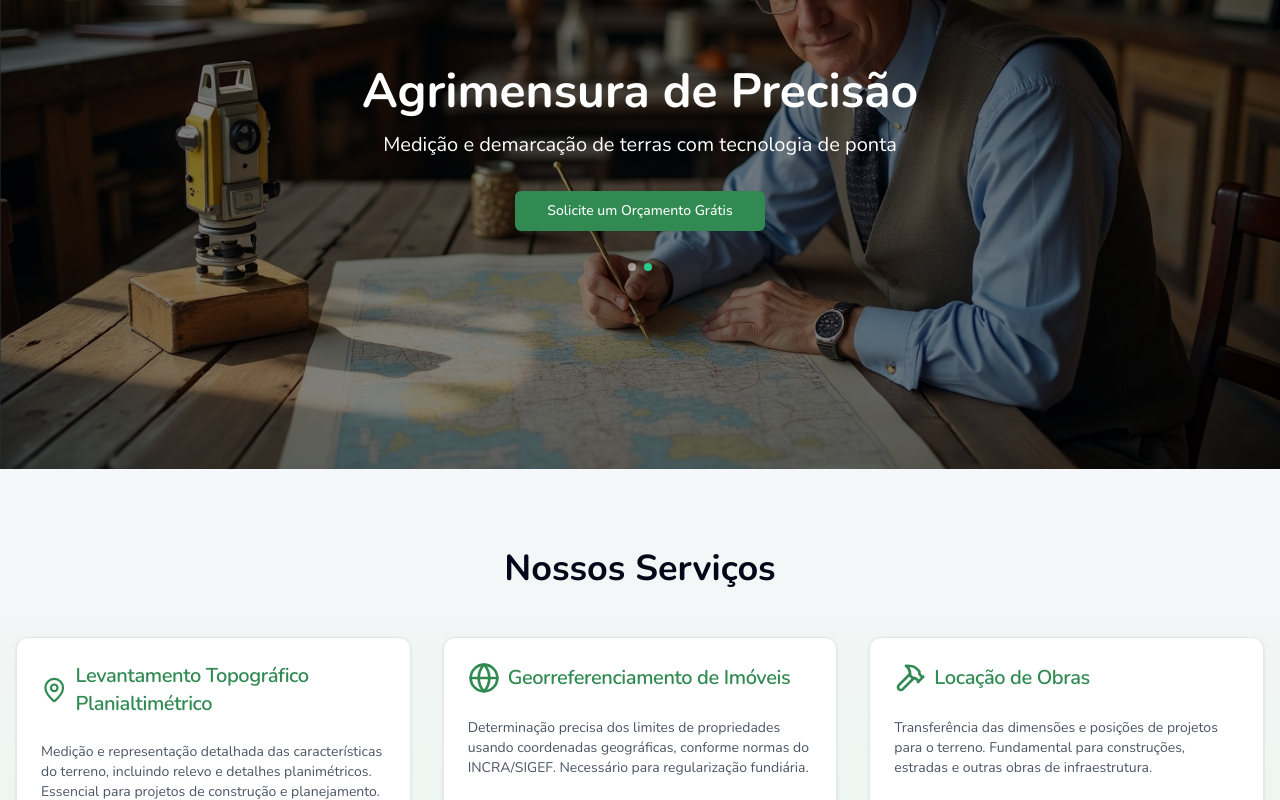
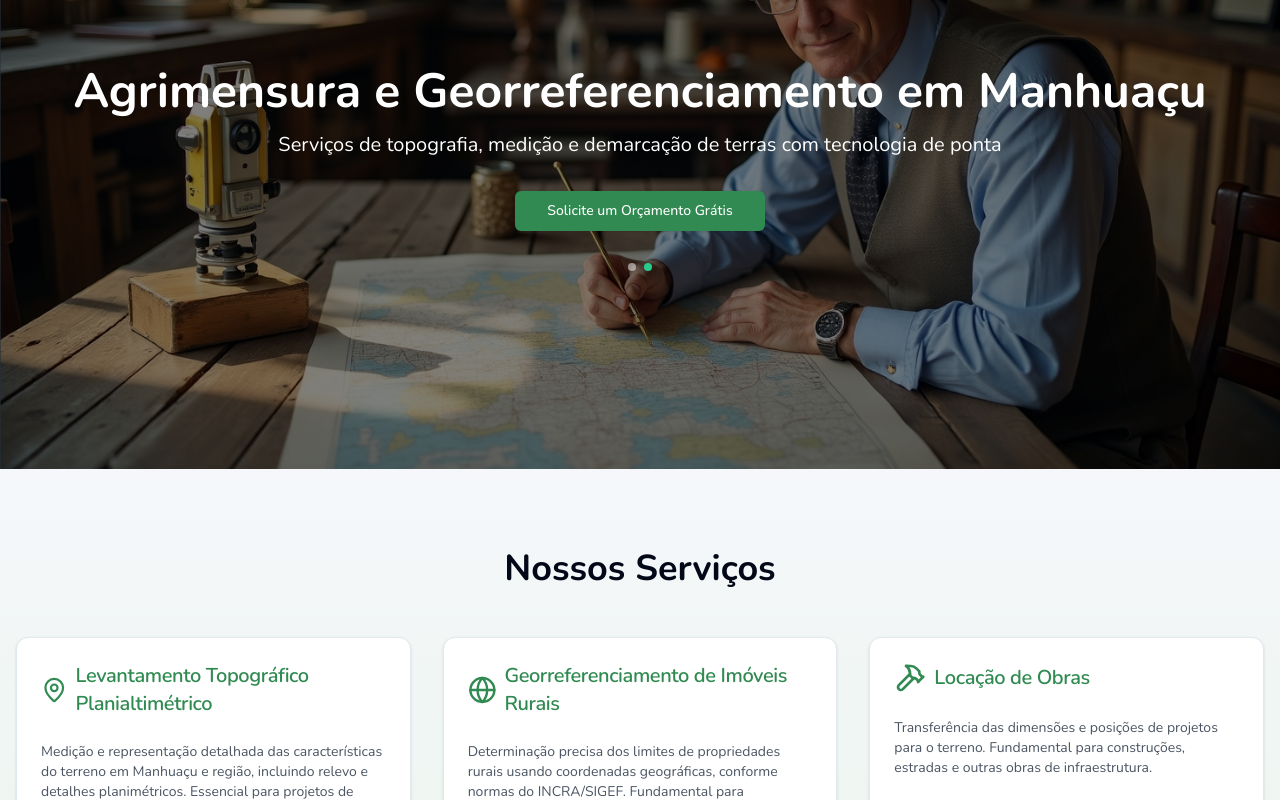
Before and after one commit to danielheringers/HeraldoAgrimensor, a Next.js app: page / in a window 1280 px wide. Shown: the part 200-1000 px from the top of the page. Built offline with nearby package versions, Linux system fonts and the light colour scheme.

Commit message:
update layout and components with improved metadata, service descriptions, and hero text for better clarity and SEO

```diff
--- a/app/layout.tsx
+++ b/app/layout.tsx
@@ -1,7 +1,7 @@
-import { Nunito, Libre_Baskerville } from 'next/font/google'
 import { Toaster } from "@/components/ui/toaster"
+import { Analytics } from "@vercel/analytics/react"
+import { Libre_Baskerville, Nunito } from 'next/font/google'
 import './globals.css'
-import { Analytics } from "@vercel/analytics/react"
 
 const nunito = Nunito({
   subsets: ['latin'],
@@ -15,8 +15,9 @@ const libreBaskerville = Libre_Baskerville({
 })
 
 export const metadata = {
-  title: 'Heraldo Heringer - Serviços de Agrimensura',
-  description: 'Serviços profissionais de agrimensura para suas necessidades de medição e demarcação de terras.',
+  title: 'Heraldo Heringer - Agrimensor em Manhuaçu | Georreferenciamento e Topografia',
+  description: 'Serviços profissionais de agrimensura, georreferenciamento e topografia em Manhuaçu e região. Medição e demarcação de terras com precisão e qualidade.',
+  keywords: 'agrimensor, georreferenciamento, topografia, Manhuaçu, medição de terras, demarcação de terras, loteamentos',
 }
 
 export default function RootLayout({
--- a/components/Hero.tsx
+++ b/components/Hero.tsx
@@ -1,7 +1,7 @@
 'use client'
 
-import { useEffect, useState, useCallback } from "react"
-import Image from "next/image"
+import Image_One from "@/assets/Flux_Dev_A_meticulously_detailed_land_surveyor_every_aspect_ex_0.jpeg"
+import Image_Two from "@/assets/Flux_Dev_A_meticulously_detailed_land_surveyor_every_aspect_ex_3.jpeg"
 import { Button } from "@/components/ui/button"
 import {
   Carousel,
@@ -9,8 +9,8 @@ import {
   CarouselItem,
 } from "@/components/ui/carousel"
 import { cn } from "@/lib/utils"
-import Image_One from "@/assets/Flux_Dev_A_meticulously_detailed_land_surveyor_every_aspect_ex_0.jpeg"
-import Image_Two from "@/assets/Flux_Dev_A_meticulously_detailed_land_surveyor_every_aspect_ex_3.jpeg"
+import Image from "next/image"
+import { useCallback, useEffect, useState } from "react"
 
 
 const images = [
@@ -82,8 +82,8 @@ export default function Hero() {
 
       <div className="absolute inset-0 flex items-center justify-center">
         <div className="container mx-auto text-center z-10">
-          <h1 className="text-5xl font-bold mb-4">Agrimensura de Precisão</h1>
-          <p className="text-xl mb-8">Medição e demarcação de terras com tecnologia de ponta</p>
+          <h1 className="text-5xl font-bold mb-4">Agrimensura e Georreferenciamento em Manhuaçu</h1>
+          <p className="text-xl mb-8">Serviços de topografia, medição e demarcação de terras com tecnologia de ponta</p>
           <Button size="lg" className="bg-[#308a51] hover:bg-[#388E3B] text-white" onClick={scrollToContact}>
             Solicite um Orçamento Grátis
           </Button>
--- a/components/Services.tsx
+++ b/components/Services.tsx
@@ -1,16 +1,16 @@
 import { Card, CardContent, CardDescription, CardHeader, CardTitle } from "@/components/ui/card"
-import { MapPin, Ruler, Globe, Hammer, Map, FileCheck } from 'lucide-react'
+import { FileCheck, Globe, Hammer, Map, MapPin, Ruler } from 'lucide-react'
 
 const services = [
   {
     icon: <MapPin className="h-8 w-8 text-[#308a51]" />,
     title: "Levantamento Topográfico Planialtimétrico",
-    description: "Medição e representação detalhada das características do terreno, incluindo relevo e detalhes planimétricos. Essencial para projetos de construção e planejamento."
+    description: "Medição e representação detalhada das características do terreno em Manhuaçu e região, incluindo relevo e detalhes planimétricos. Essencial para projetos de construção e planejamento urbano e rural."
   },
   {
     icon: <Globe className="h-8 w-8 text-[#308a51]" />,
-    title: "Georreferenciamento de Imóveis",
-    description: "Determinação precisa dos limites de propriedades usando coordenadas geográficas, conforme normas do INCRA/SIGEF. Necessário para regularização fundiária."
+    title: "Georreferenciamento de Imóveis Rurais",
+    description: "Determinação precisa dos limites de propriedades rurais usando coordenadas geográficas, conforme normas do INCRA/SIGEF. Fundamental para regularização fundiária e certificação de imóveis rurais em Manhuaçu."
   },
   {
     icon: <Hammer className="h-8 w-8 text-[#308a51]" />,
@@ -39,6 +39,7 @@ export default function Services() {
     <section id="services" className="py-20 bg-gradient-to-b from-[#F5F7FA] to-[#E8F5E9]">
       <div className="container mx-auto px-4">
         <h2 className="text-4xl font-bold text-center mb-12">Nossos Serviços</h2>
+        <h3 className="hidden">Agrimensura em Manhuaçu</h3>
         <div className="grid grid-cols-1 md:grid-cols-2 lg:grid-cols-3 gap-8">
           {services.map((service, index) => (
             <Card key={index} className="hover:shadow-lg transition-shadow duration-300">
```
